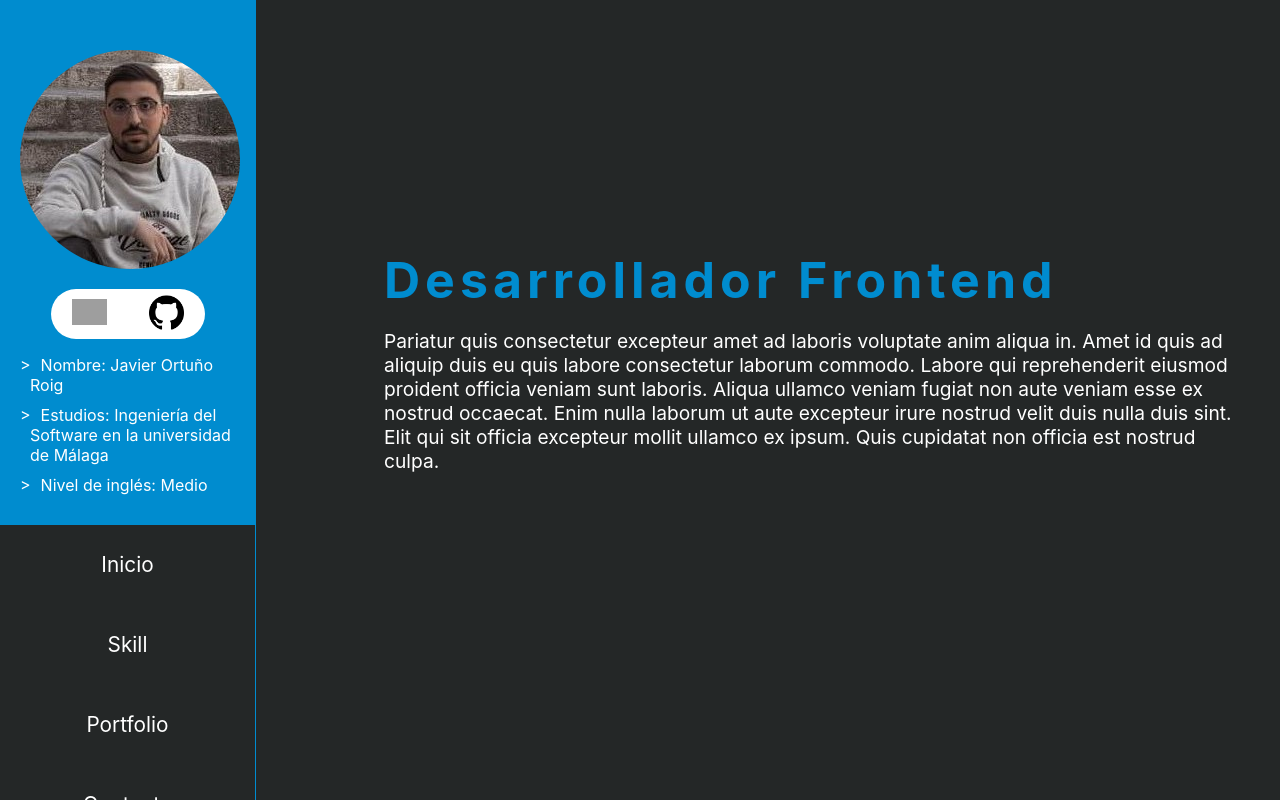
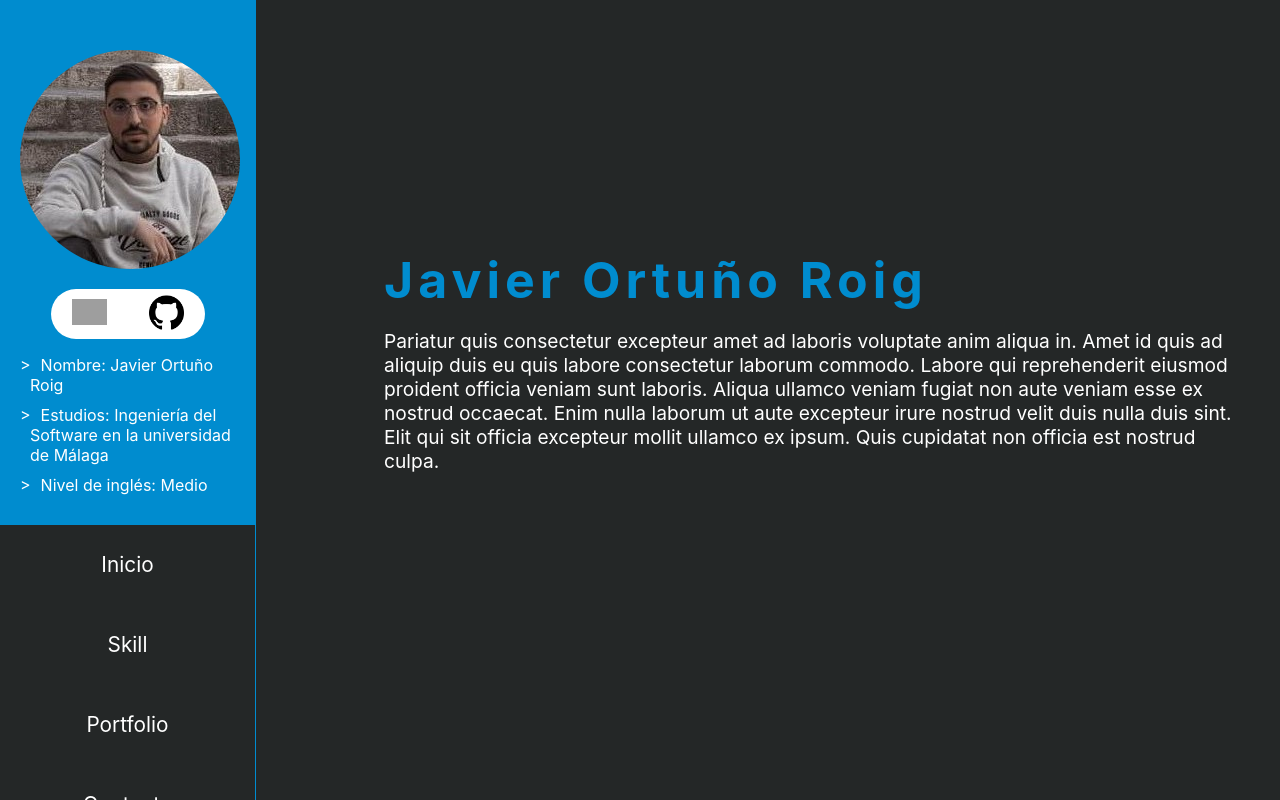
Before and after one commit to JavierOrtunoRoig/portfolio, a React (Vite) app: page / in a window 1280 px wide. Shown: the top 800 px of the page. Built offline with nearby package versions, Linux system fonts and the light colour scheme; grey boxes are pictures that could not be loaded.

Commit message:
fix: Chenged introducction title

```diff
--- a/src/components/introducción/Introduccion.jsx
+++ b/src/components/introducción/Introduccion.jsx
@@ -6,7 +6,7 @@ export const Introduccion = () => {
         <>
             <div id="inicio" className="introduccion">
                 <div className="descripcion">
-                    <span className="titulo">Desarrollador Frontend</span>
+                    <span className="titulo">Javier Ortuño Roig</span>
                     <p>Pariatur quis consectetur excepteur amet ad laboris voluptate anim aliqua in. Amet id quis ad aliquip duis eu quis labore consectetur laborum commodo. Labore qui reprehenderit eiusmod proident officia veniam sunt laboris. Aliqua ullamco veniam fugiat non aute veniam esse ex nostrud occaecat. Enim nulla laborum ut aute excepteur irure nostrud velit duis nulla duis sint. Elit qui sit officia excepteur mollit ullamco ex ipsum. Quis cupidatat non officia est nostrud culpa.</p>
                 </div>
             </div>
```
